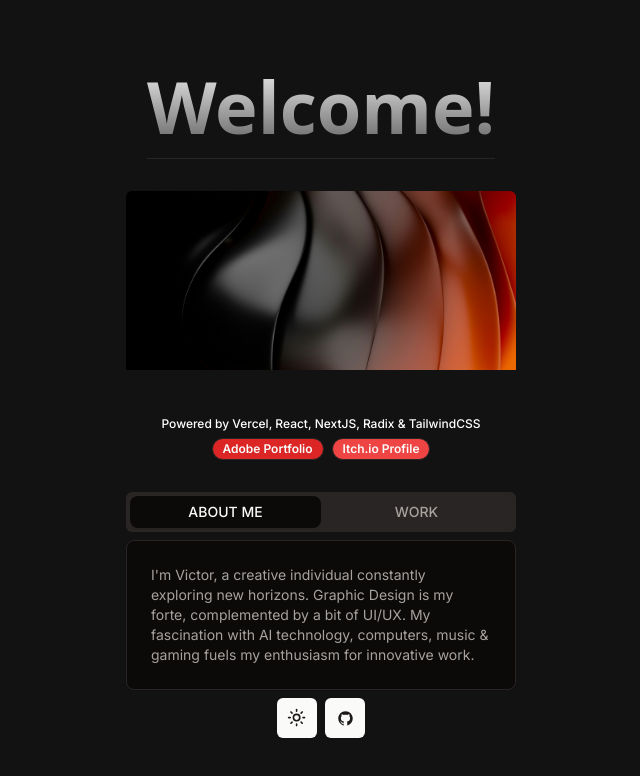
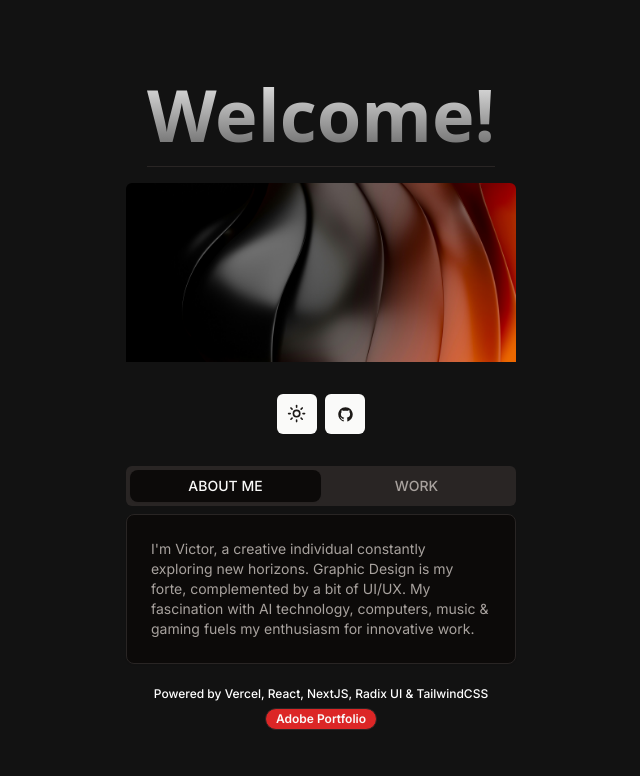
Before and after one commit to g00dnlght/ShadCN_UI, a Next.js app in the folder my-app/: page / in a window 1280 px wide. Shown: the top 776 px of the page, without its empty margins (319-959 px from the left). Built offline with nearby package versions, Linux system fonts and the light colour scheme.

Commit message:
Removed itch.io & updated texts.

```diff
--- a/my-app/app/page.tsx
+++ b/my-app/app/page.tsx
@@ -36,7 +36,7 @@ export default function TabsDemo() {
       <main className="flex items-center justify-center min-h-screen">
         <Tabs defaultValue="aboutTab" className="w-[390px]">
           <TabsContent value="aboutTab" className="flex flex-col pb-8">
-            <div className="flex flex-col items-center space-y-8">
+            <div className="flex flex-col items-center space-y-4">
               <div>
                 <h1 className="relative z-10 pb-4 font-sans text-lg font-bold text-center text-transparent md:text-7xl bg-clip-text bg-gradient-to-b from-neutral-200 to-neutral-600">
                   Welcome!
@@ -51,18 +51,19 @@ export default function TabsDemo() {
                   className="object-cover pb-4 rounded-md"
                 />
               </AspectRatio>
-              <div>
-                <h1 className="pb-2 text-xs font-medium leading-none ">
-                  Powered by Vercel, React, NextJS, Radix & TailwindCSS
-                </h1>
-                <div className="flex justify-center space-x-2">
-                  <Badge variant="outline" className="bg-red-600">
-                    <a href="https://victortonu.myportfolio.com/home">Adobe Portfolio</a>
-                  </Badge>
-                  <Badge variant="outline" className="bg-red-500">
-                    <a href="https://vtonu.itch.io/">Itch.io Profile</a>
-                  </Badge>
-                </div>
+              <div className="flex justify-center gap-2">
+                <Button size="icon" onClick={toggleTheme}>
+                  {theme === 'light' ? (
+                    <Moon className="h-[1.2rem] w-[1.2rem]" />
+                  ) : (
+                    <Sun className="h-[1.2rem] w-[1.2rem]" />
+                  )}
+                </Button>
+                <a href="https://github.com/vtonu">
+                  <Button size="icon">
+                    <GitHubLogoIcon />
+                  </Button>
+                </a>
               </div>
             </div>
           </TabsContent>
@@ -75,6 +76,7 @@ export default function TabsDemo() {
               WORK
             </TabsTrigger>
           </TabsList>
+
           <TabsContent value="aboutTab" className="pb-2">
             <Card>
               <CardHeader>
@@ -89,6 +91,7 @@ export default function TabsDemo() {
               </CardHeader>
             </Card>
           </TabsContent>
+
           <TabsContent value="workTab" className="pb-2">
             <Card>
               <CardHeader className="mt-2">
@@ -168,29 +171,17 @@ export default function TabsDemo() {
               </CardHeader>
             </Card>
           </TabsContent>
-          <div className="flex justify-center">
-            <Button size="icon" onClick={toggleTheme}>
-              {theme === 'light' ? (
-                <Moon className="h-[1.2rem] w-[1.2rem]" />
-              ) : (
-                <Sun className="h-[1.2rem] w-[1.2rem]" />
-              )}
-            </Button>
-            <a href="https://github.com/vtonu">
-              <Button size="icon" className="ml-2">
-                <GitHubLogoIcon />
-              </Button>
-            </a>
-            {/* <a href="https://victortonu.myportfolio.com/home">
-              <Button size="icon" className="ml-2">
-                <img src="./adobe.png" alt="Adobe Portfolio" />
-              </Button>
-            </a>
-            <a href="https://vtonu.itch.io/">
-              <Button size="icon" className="ml-2">
-                <img src="./itch.svg" alt="Itch.io Profile" />
-              </Button>
-            </a> */}
+          <div className="flex flex-col items-center pt-4">
+            <div>
+              <h1 className="pb-2 text-xs font-medium leading-none ">
+                Powered by Vercel, React, NextJS, Radix UI & TailwindCSS
+              </h1>
+              <div className="flex justify-center ">
+                <Badge variant="outline" className="bg-red-600">
+                  <a href="https://victortonu.myportfolio.com/home">Adobe Portfolio</a>
+                </Badge>
+              </div>
+            </div>
           </div>
         </Tabs>
       </main>
```
